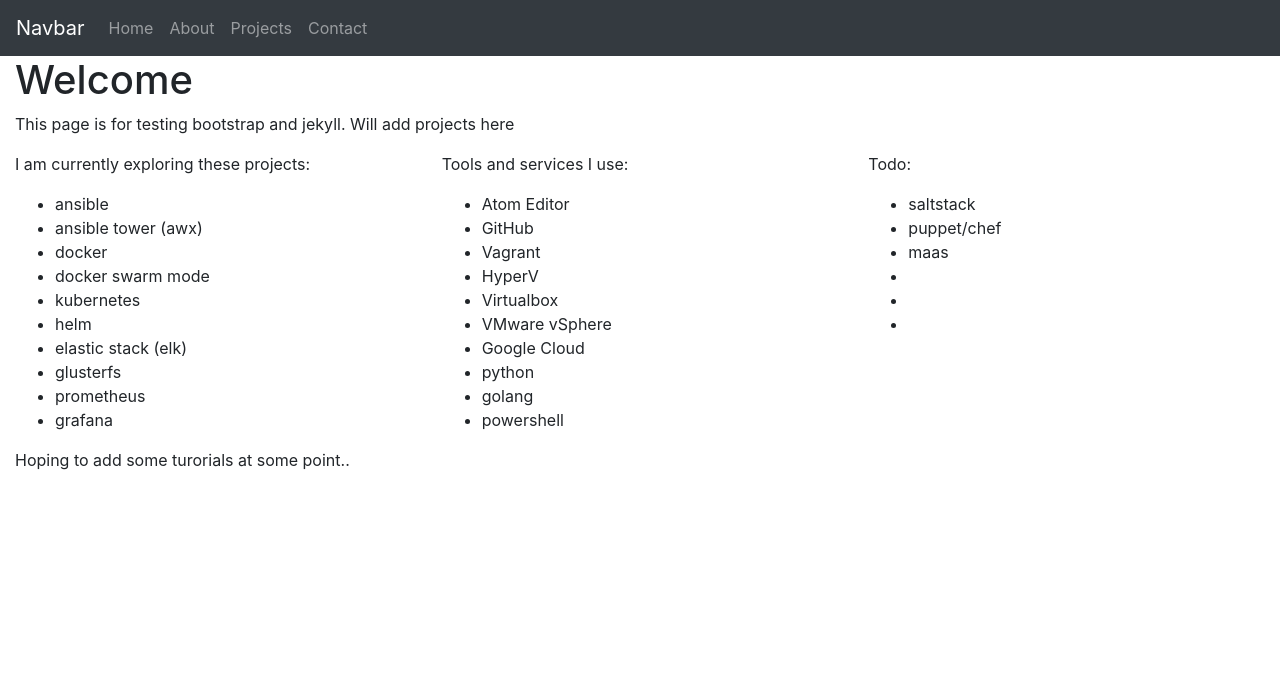
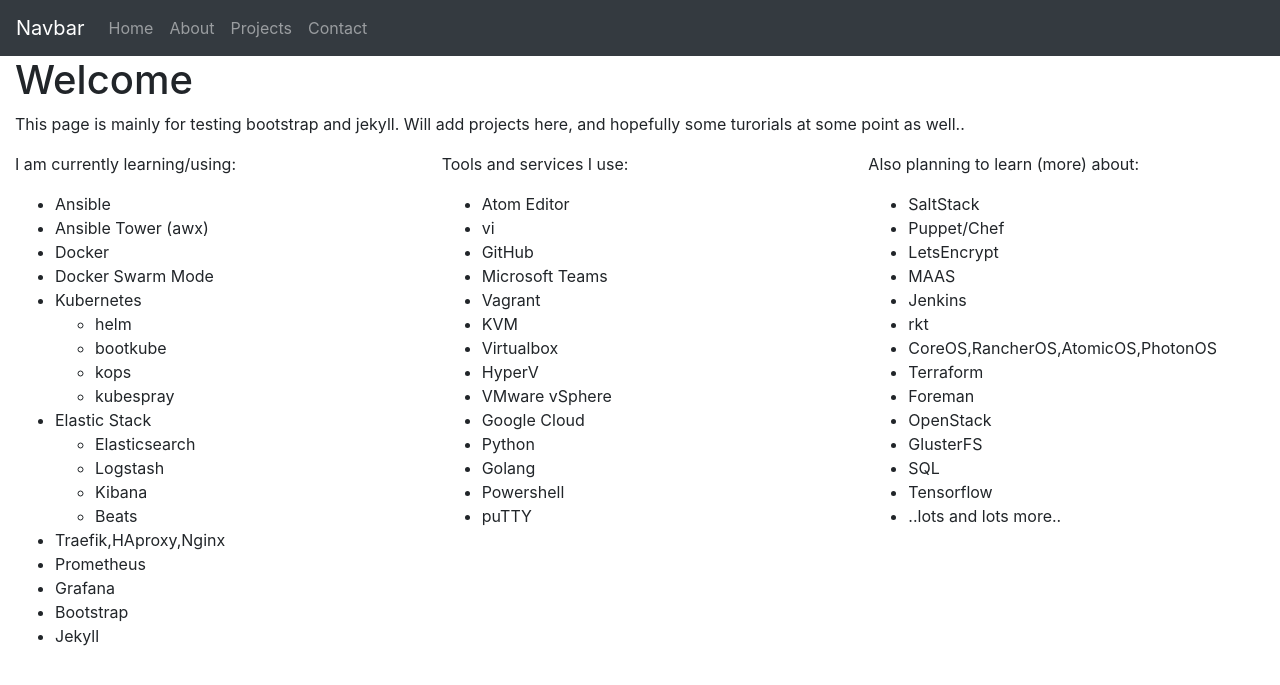
Before and after one commit to kds-rune/kds-rune.github.io, a Jekyll site: the page built from index.html, in a window 1280 px wide. Shown: the top 685 px of the page. Built offline with Jekyll 4.4.1, drawn with Linux system fonts in a browser that asks for light colours; nearby versions of some CDN libraries.

Commit message:
Update index.html

```diff
--- a/index.html
+++ b/index.html
@@ -15,7 +15,7 @@
 
   <div class="row">
     <div class="col justify-content-center">
-      <p>This page is for testing bootstrap and jekyll. Will add projects here</p>
+      <p>This page is mainly for testing bootstrap and jekyll. Will add projects here, and hopefully some turorials at some point as well..</p>
     </div>
   </div>
 
@@ -24,18 +24,31 @@
     <!-- START: Content COL 1 -->
     <div class="col-sm justify-content-left">
       <p>
-       I am currently exploring these projects:
+       I am currently learning/using:
       <ul>
-        <li>ansible</li>
-        <li>ansible tower (awx)</li>
-        <li>docker</li>
-        <li>docker swarm mode</li>
-        <li>kubernetes</li>
-        <li>helm</li>
-        <li>elastic stack (elk)</li>
-        <li>glusterfs</li>
-        <li>prometheus</li>
-        <li>grafana</li>
+        <li>Ansible</li>
+        <li>Ansible Tower (awx)</li>
+        <li>Docker</li>
+        <li>Docker Swarm Mode</li>
+        <li>Kubernetes</li>
+          <ul>
+            <li>helm</li>
+            <li>bootkube</li>
+            <li>kops</li>
+            <li>kubespray</li>
+          </ul>
+        <li>Elastic Stack</li>
+          <ul>
+            <li>Elasticsearch</li>
+            <li>Logstash</li>
+            <li>Kibana</li>
+            <li>Beats</li>
+          </ul>
+        <li>Traefik,HAproxy,Nginx</li>
+        <li>Prometheus</li>
+        <li>Grafana</li>
+        <li>Bootstrap</li>
+        <li>Jekyll</li>
       </ul>
     <!-- END: Content COL 1 -->
     </div>
@@ -46,15 +59,19 @@
         Tools and services I use:
         <ul>
           <li>Atom Editor</li>
+          <li>vi</li>
           <li>GitHub</li>
+          <li>Microsoft Teams</li>
           <li>Vagrant</li>
+          <li>KVM</li>
+          <li>Virtualbox</li>
           <li>HyperV</li>
-          <li>Virtualbox</li>
           <li>VMware vSphere</li>
           <li>Google Cloud</li>
-          <li>python</li>
-          <li>golang</li>
-          <li>powershell</li>
+          <li>Python</li>
+          <li>Golang</li>
+          <li>Powershell</li>
+          <li>puTTY</li>
         </ul>
       </p>
     <!-- END: Content COL 2 -->
@@ -63,24 +80,26 @@
     <!-- START: Content COL 3 -->
     <div class="col-sm justify-content-left">
       <p>
-      Todo:
+      Also planning to learn (more) about:
       <ul>
-        <li>saltstack</li>
-        <li>puppet/chef</li>
-        <li>maas</li>
-        <li></li>
-        <li></li>
-        <li></li>
+        <li>SaltStack</li>
+        <li>Puppet/Chef</li>
+        <li>LetsEncrypt</li>
+        <li>MAAS</li>
+        <li>Jenkins</li>
+        <li>rkt</li>
+        <li>CoreOS,RancherOS,AtomicOS,PhotonOS</li>
+        <li>Terraform</li>
+        <li>Foreman</li>
+        <li>OpenStack</li>
+        <li>GlusterFS</li>
+        <li>SQL</li>
+        <li>Tensorflow</li>
+        <li>..lots and lots more..</li>
       </ul>
     </div>
     <!-- END: Content COL 3 -->
   <!-- END: Content ROW 1 -->
   </div>
-  <!-- START: Content ROW 2 -->
-  <div>
-    <p>
-      Hoping to add some turorials at some point..
-    </p
-  </div>
 <!-- END: Content Content CONTAINER -->
 </div>
```
